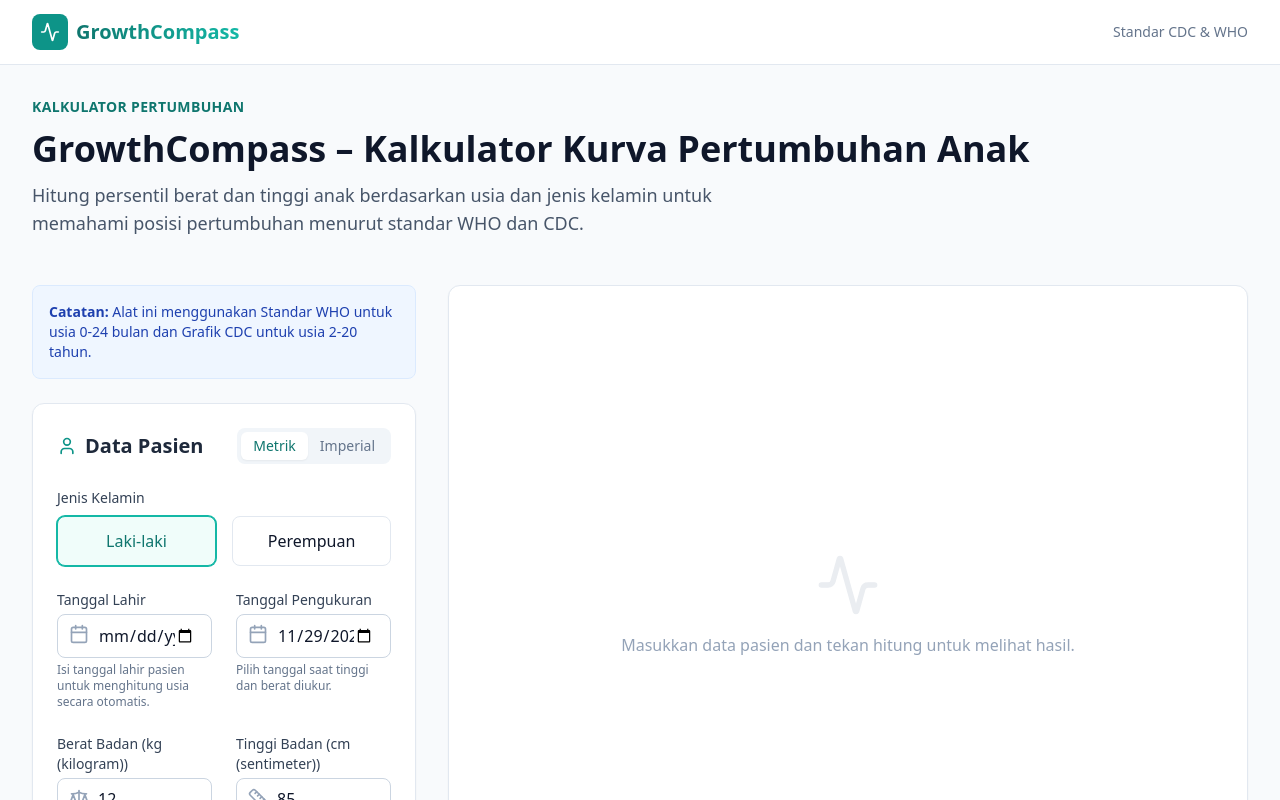
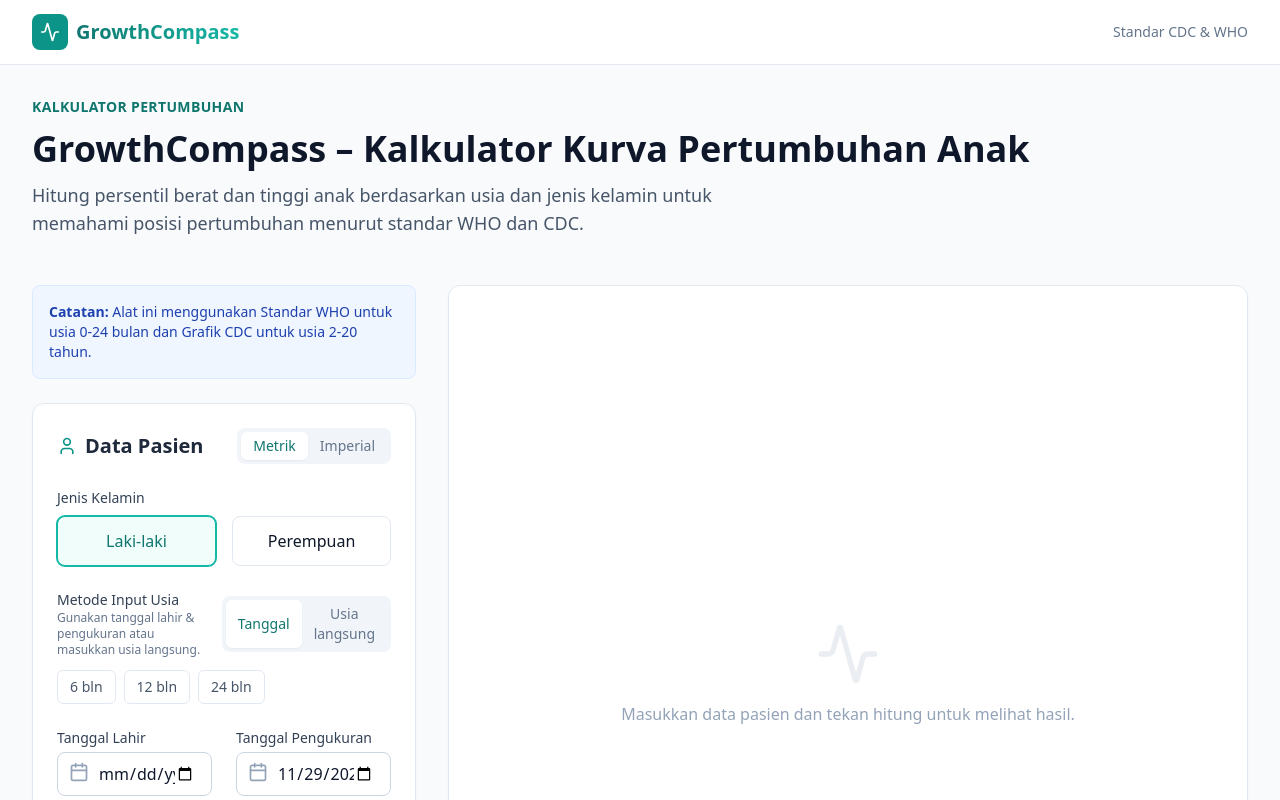
Before and after one commit to psychoMetryx/KurvaTumbuhZMC, a React (Vite) app: page / in a window 1280 px wide. Shown: the top 800 px of the page. Built offline with nearby package versions, Linux system fonts and the light colour scheme.

Commit message:
Add age input presets and toggle

```diff
--- a/App.tsx
+++ b/App.tsx
@@ -8,6 +8,7 @@ import { calculateFullStats, calculateAgeInMonths } from './utils/growthMath';
 const INITIAL_PATIENT: PatientData = {
   dob: '',
   measurementDate: '',
+  ageInputMode: 'dates',
   sex: 'male',
   weight: 12,
   height: 85,
@@ -21,13 +22,18 @@ export default function App() {
   const [stats, setStats] = useState<GrowthStats | null>(null);
 
   const handleCalculate = () => {
-    if (!patient.dob) {
+    const measurementDate = patient.measurementDate || new Date().toISOString().split('T')[0];
+    const age = patient.ageInputMode === 'age'
+      ? patient.ageInMonths
+      : patient.dob
+        ? calculateAgeInMonths(patient.dob, measurementDate)
+        : null;
+
+    if (age === null || age === undefined) {
       setStats(null);
       return;
     }
 
-    const measurementDate = patient.measurementDate || new Date().toISOString().split('T')[0];
-    const age = calculateAgeInMonths(patient.dob, measurementDate);
     const results = calculateFullStats(patient.sex, age, patient.weight, patient.height);
     setStats(results);
   };
--- a/components/PatientForm.tsx
+++ b/components/PatientForm.tsx
@@ -1,6 +1,7 @@
 import React from 'react';
+import { Calendar, Ruler, Scale, User, Calculator, Clock } from 'lucide-react';
 import { PatientData, UnitSystem } from '../types';
-import { Calendar, Ruler, Scale, User, Calculator } from 'lucide-react';
+import { calculateAgeInMonths } from '../utils/growthMath';
 
 interface Props {
   data: PatientData;
@@ -10,9 +11,115 @@ interface Props {
 
 const PatientForm: React.FC<Props> = ({ data, onChange, onCalculate }) => {
   const [unit, setUnit] = React.useState<UnitSystem>('metric');
+  const ageMode = data.ageInputMode || 'dates';
+
+  const updatePatient = (updates: Partial<PatientData>) => {
+    onChange({ ...data, ...updates });
+  };
+
+  const toISODate = (date: Date) => date.toISOString().split('T')[0];
+  const getMeasurementDate = () => data.measurementDate || toISODate(new Date());
+
+  const deriveDobFromAge = (ageMonths: number, measurementDate: string) => {
+    const measurement = new Date(measurementDate);
+    const birthDate = new Date(measurement);
+    const wholeMonths = Math.floor(ageMonths);
+    const fractional = ageMonths - wholeMonths;
+
+    birthDate.setMonth(birthDate.getMonth() - wholeMonths);
+
+    if (fractional !== 0) {
+      const daysInMonth = new Date(measurement.getFullYear(), measurement.getMonth() + 1, 0).getDate();
+      birthDate.setDate(birthDate.getDate() - Math.round(daysInMonth * fractional));
+    }
+
+    return toISODate(birthDate);
+  };
+
+  const syncFromAge = (ageMonths: number, options?: { measurementDate?: string; mode?: 'dates' | 'age' }) => {
+    const measurementDate = options?.measurementDate || getMeasurementDate();
+    const dob = deriveDobFromAge(ageMonths, measurementDate);
+
+    updatePatient({
+      ageInMonths: ageMonths,
+      measurementDate,
+      dob,
+      ...(options?.mode ? { ageInputMode: options.mode } : {}),
+    });
+  };
+
+  const syncFromDates = (dobValue: string, measurementValue: string, options?: { mode?: 'dates' | 'age' }) => {
+    if (!dobValue || !measurementValue) {
+      updatePatient({
+        dob: dobValue,
+        measurementDate: measurementValue,
+        ageInMonths: undefined,
+        ...(options?.mode ? { ageInputMode: options.mode } : {}),
+      });
+      return;
+    }
+
+    const age = calculateAgeInMonths(dobValue, measurementValue);
+    updatePatient({
+      dob: dobValue,
+      measurementDate: measurementValue,
+      ageInMonths: age,
+      ...(options?.mode ? { ageInputMode: options.mode } : {}),
+    });
+  };
 
   const handleChange = (field: keyof PatientData, value: string | number) => {
-    onChange({ ...data, [field]: value });
+    updatePatient({ [field]: value } as Partial<PatientData>);
+  };
+
+  const handleDobChange = (value: string) => {
+    const measurementDate = getMeasurementDate();
+    syncFromDates(value, measurementDate, { mode: 'dates' });
+  };
+
+  const handleMeasurementDateChange = (value: string) => {
+    if (ageMode === 'age' && data.ageInMonths !== undefined) {
+      syncFromAge(data.ageInMonths, { measurementDate: value || getMeasurementDate(), mode: 'age' });
+      return;
+    }
+
+    syncFromDates(data.dob, value, { mode: 'dates' });
+  };
+
+  const handleAgeChange = (val: string) => {
+    const num = parseFloat(val);
+    if (isNaN(num)) return;
+    syncFromAge(num, { mode: 'age' });
+  };
+
+  const handleAgeModeChange = (mode: 'dates' | 'age') => {
+    if (mode === ageMode) return;
+
+    if (mode === 'age') {
+      if (data.ageInMonths !== undefined) {
+        syncFromAge(data.ageInMonths, { mode: 'age' });
+        return;
+      }
+
+      if (data.dob) {
+        const measurementDate = getMeasurementDate();
+        const age = calculateAgeInMonths(data.dob, measurementDate);
+        updatePatient({ ageInputMode: 'age', measurementDate, ageInMonths: age });
+        return;
+      }
+
+      syncFromAge(6, { mode: 'age' });
+      return;
+    }
+
+    const measurementDate = getMeasurementDate();
+    if (!data.dob && data.ageInMonths !== undefined) {
+      const dob = deriveDobFromAge(data.ageInMonths, measurementDate);
+      updatePatient({ ageInputMode: 'dates', measurementDate, dob });
+      return;
+    }
+
+    updatePatient({ ageInputMode: 'dates', measurementDate });
   };
 
   // Helpers for unit conversion display
@@ -31,7 +138,11 @@ const PatientForm: React.FC<Props> = ({ data, onChange, onCalculate }) => {
     handleChange('height', unit === 'metric' ? num : num * 2.54);
   };
 
-  const isCalculateDisabled = !data.dob;
+  const handlePresetAge = (months: number) => {
+    syncFromAge(months, { mode: ageMode });
+  };
+
+  const isCalculateDisabled = ageMode === 'age' ? !data.ageInMonths : !data.dob;
 
   return (
     <div className="bg-white p-6 rounded-xl shadow-sm border border-slate-200">
@@ -72,6 +183,43 @@ const PatientForm: React.FC<Props> = ({ data, onChange, onCalculate }) => {
           </div>
         </div>
 
+        {/* Age input options */}
+        <div className="col-span-1 md:col-span-2 space-y-3">
+          <div className="flex items-center justify-between gap-4">
+            <div>
+              <label className="block text-sm font-medium text-slate-700">Metode Input Usia</label>
+              <p className="text-xs text-slate-500">Gunakan tanggal lahir & pengukuran atau masukkan usia langsung.</p>
+            </div>
+            <div className="flex bg-slate-100 p-1 rounded-lg">
+              <button
+                onClick={() => handleAgeModeChange('dates')}
+                className={`px-3 py-1 text-sm rounded-md transition-all ${ageMode === 'dates' ? 'bg-white shadow-sm text-teal-700 font-medium' : 'text-slate-500'}`}
+              >
+                Tanggal
+              </button>
+              <button
+                onClick={() => handleAgeModeChange('age')}
+                className={`px-3 py-1 text-sm rounded-md transition-all ${ageMode === 'age' ? 'bg-white shadow-sm text-teal-700 font-medium' : 'text-slate-500'}`}
+              >
+                Usia langsung
+              </button>
+            </div>
+          </div>
+          <div className="flex flex-wrap gap-2">
+            {[6, 12, 24].map((months) => (
+              <button
+                key={months}
+                onClick={() => handlePresetAge(months)}
+                className={`px-3 py-1.5 text-sm rounded-md border transition-colors ${data.ageInMonths === months ? 'border-teal-500 bg-teal-50 text-teal-700' : 'border-slate-200 text-slate-600 hover:border-slate-300'}`}
+              >
+                {months} bln
+              </button>
+            ))}
+          </div>
+        </div>
+
+        {ageMode === 'dates' ? (
+          <>
             {/* Dates */}
             <div>
               <label className="block text-sm font-medium text-slate-700 mb-1">Tanggal Lahir</label>
@@ -80,7 +228,7 @@ const PatientForm: React.FC<Props> = ({ data, onChange, onCalculate }) => {
                 <input
                   type="date"
                   value={data.dob || ''}
-              onChange={(e) => handleChange('dob', e.target.value)}
+                  onChange={(e) => handleDobChange(e.target.value)}
                   className="w-full pl-10 pr-4 py-2 border border-slate-300 rounded-lg focus:ring-2 focus:ring-teal-500 focus:border-teal-500 outline-none"
                 />
                 <p className="mt-1 text-xs text-slate-500">Isi tanggal lahir pasien untuk menghitung usia secara otomatis.</p>
@@ -93,12 +241,58 @@ const PatientForm: React.FC<Props> = ({ data, onChange, onCalculate }) => {
                 <input
                   type="date"
                   value={data.measurementDate || ''}
-              onChange={(e) => handleChange('measurementDate', e.target.value)}
+                  onChange={(e) => handleMeasurementDateChange(e.target.value)}
                   className="w-full pl-10 pr-4 py-2 border border-slate-300 rounded-lg focus:ring-2 focus:ring-teal-500 focus:border-teal-500 outline-none"
                 />
                 <p className="mt-1 text-xs text-slate-500">Pilih tanggal saat tinggi dan berat diukur.</p>
               </div>
             </div>
+          </>
+        ) : (
+          <>
+            <div>
+              <label className="block text-sm font-medium text-slate-700 mb-1">Usia (bulan)</label>
+              <div className="relative">
+                <Clock className="absolute left-3 top-2.5 w-5 h-5 text-slate-400" />
+                <input
+                  type="number"
+                  step="0.1"
+                  value={data.ageInMonths ?? ''}
+                  placeholder="cth: 6, 12, 18"
+                  onChange={(e) => handleAgeChange(e.target.value)}
+                  className="w-full pl-10 pr-4 py-2 border border-slate-300 rounded-lg focus:ring-2 focus:ring-teal-500 focus:border-teal-500 outline-none"
+                />
+                <p className="mt-1 text-xs text-slate-500">Sesuaikan usia atau gunakan preset di atas.</p>
+              </div>
+            </div>
+            <div>
+              <label className="block text-sm font-medium text-slate-700 mb-1">Tanggal Pengukuran</label>
+              <div className="relative">
+                <Calendar className="absolute left-3 top-2.5 w-5 h-5 text-slate-400" />
+                <input
+                  type="date"
+                  value={data.measurementDate || ''}
+                  onChange={(e) => handleMeasurementDateChange(e.target.value)}
+                  className="w-full pl-10 pr-4 py-2 border border-slate-300 rounded-lg focus:ring-2 focus:ring-teal-500 focus:border-teal-500 outline-none"
+                />
+                <p className="mt-1 text-xs text-slate-500">Tanggal lahir akan disesuaikan otomatis dari usia.</p>
+              </div>
+            </div>
+            <div className="md:col-span-2">
+              <label className="block text-sm font-medium text-slate-700 mb-1">Perkiraan Tanggal Lahir</label>
+              <div className="relative">
+                <Calendar className="absolute left-3 top-2.5 w-5 h-5 text-slate-400" />
+                <input
+                  type="date"
+                  value={data.dob || ''}
+                  readOnly
+                  className="w-full pl-10 pr-4 py-2 border border-slate-200 bg-slate-50 rounded-lg text-slate-500"
+                />
+                <p className="mt-1 text-xs text-slate-500">Beralih ke mode tanggal jika ingin mengubahnya secara manual.</p>
+              </div>
+            </div>
+          </>
+        )}
 
         {/* Measurements */}
         <div>
--- a/types.ts
+++ b/types.ts
@@ -5,6 +5,8 @@ export type UnitSystem = 'metric' | 'imperial';
 export interface PatientData {
   dob: string;
   measurementDate: string;
+  ageInMonths?: number;
+  ageInputMode?: 'dates' | 'age';
   sex: Sex;
   weight: number; // always stored in kg
   height: number; // always stored in cm
```
Lines whose indentation alone changed are shown as unchanged.
